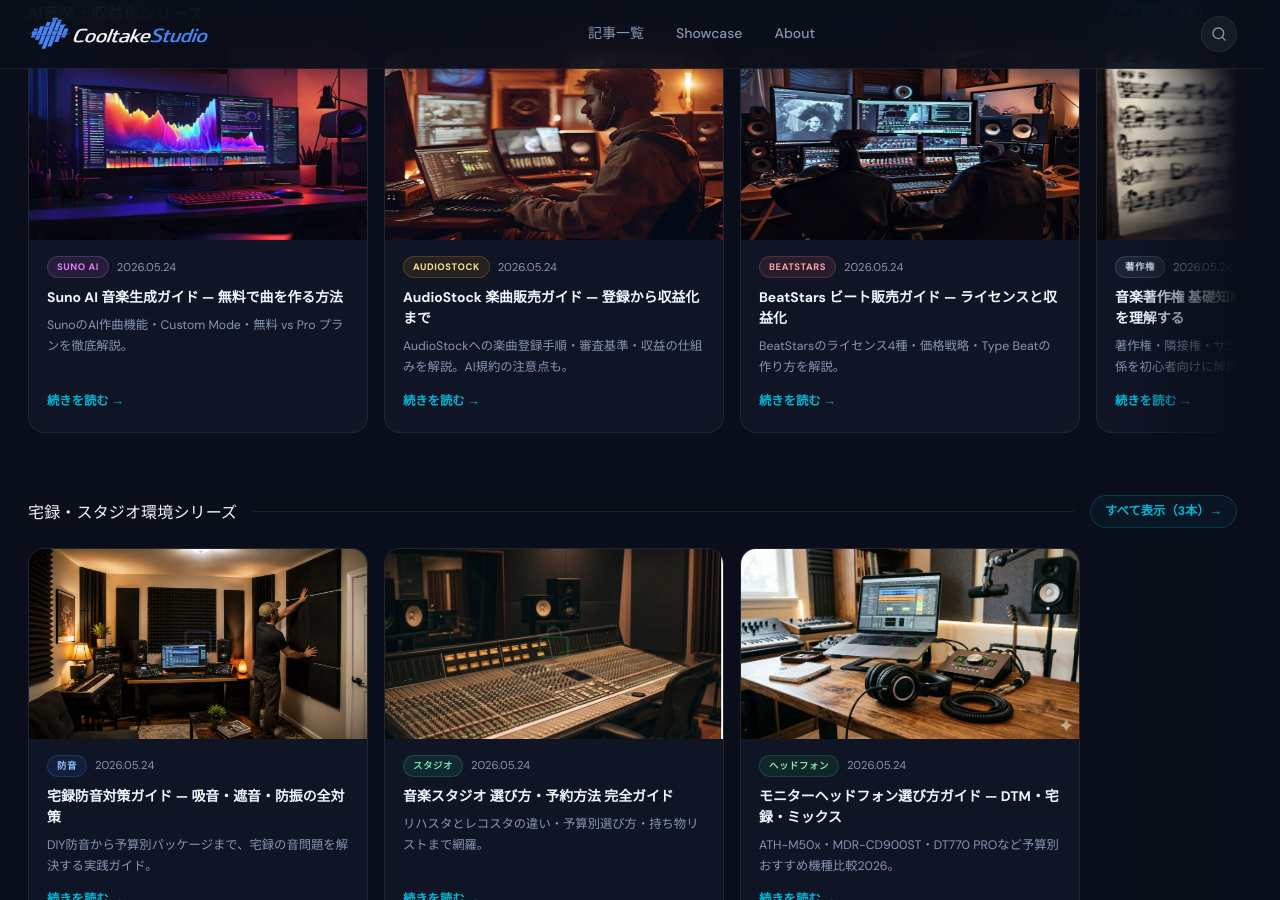
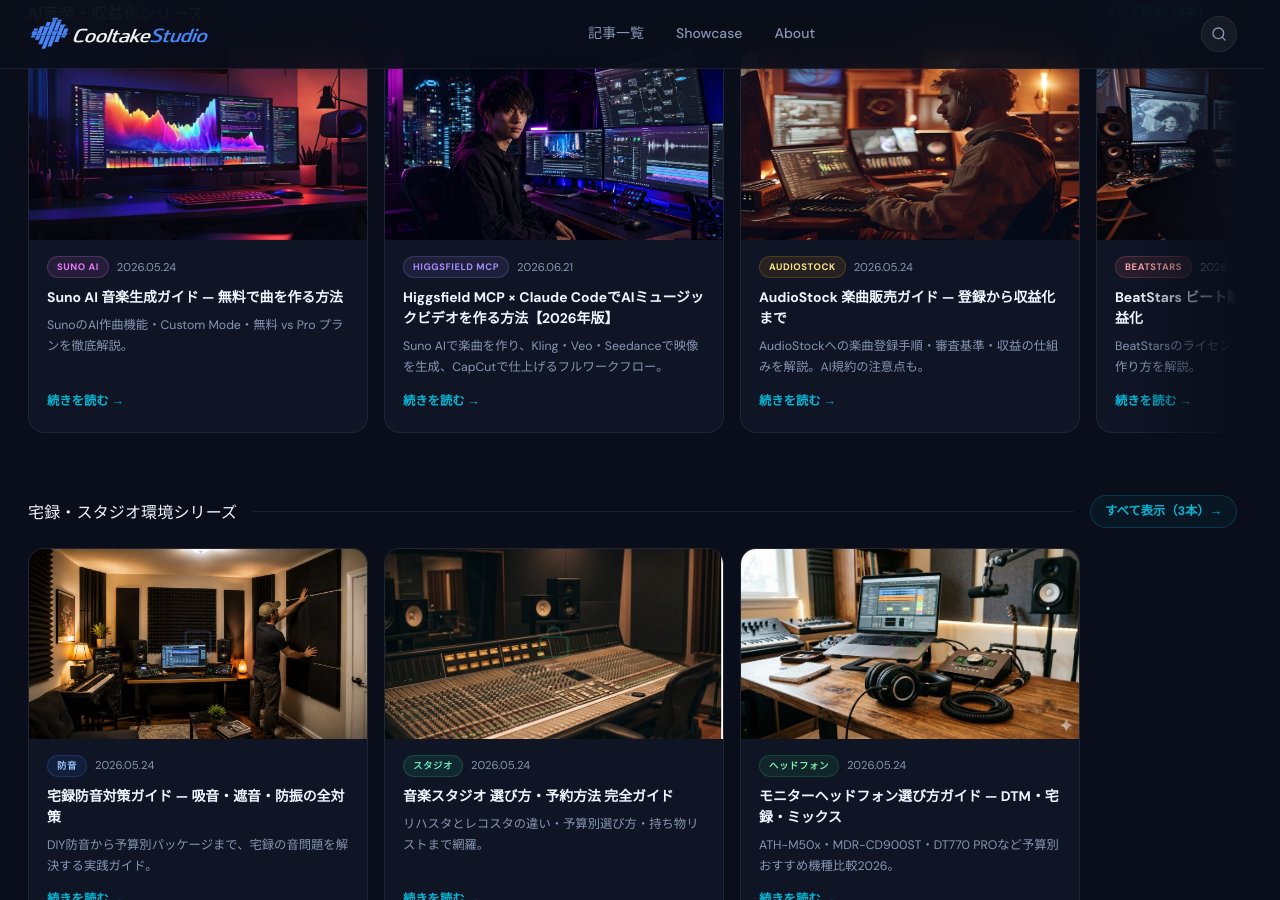
Before and after one commit to cooltake/cooltake-staging, a Jekyll site: the page index.html, which Jekyll copies as it is, in a window 1280 px wide and 900 px high, scrolled down 4167 px. Built offline with Jekyll 4.4.1, drawn with Linux system fonts in a browser that asks for light colours; some web fonts are replaced.

Commit message:
Add Higgsfield MCP series-card to AI music section in index.html

```diff
--- a/index.html
+++ b/index.html
@@ -1954,6 +1954,16 @@
               <div class="series-card-meta"><span class="series-tag" style="background:rgba(232,121,249,.1);color:#e879f9;border:1px solid rgba(232,121,249,.2)">Suno AI</span><span class="series-date">2026.05.24</span></div>
               <h3 class="series-card-title">Suno AI 音楽生成ガイド — 無料で曲を作る方法</h3>
               <p class="series-card-excerpt">SunoのAI作曲機能・Custom Mode・無料 vs Pro プランを徹底解説。</p>
+              <p class="series-card-read">続きを読む →</p>
+            </div>
+          </a>
+
+          <a href="/production/higgsfield-mcp-music-video-guide/" class="series-card">
+            <div class="series-card-img"><div class="series-card-img-inner"><img src="/assets/images/thumb-higgsfield-mcp-music-video.jpg" alt="" class="thumb-img" onerror="this.style.display='none'"><svg width="36" height="36" viewBox="0 0 26 26" fill="none" style="opacity:.18"><rect x="4" y="6" width="18" height="14" rx="2" stroke="#a78bfa" stroke-width="1.5"/><path d="M10 10 l6 3 -6 3 z" fill="#a78bfa"/></svg></div></div>
+            <div class="series-card-body">
+              <div class="series-card-meta"><span class="series-tag" style="background:rgba(167,139,250,.1);color:#a78bfa;border:1px solid rgba(167,139,250,.2)">Higgsfield MCP</span><span class="series-date">2026.06.21</span></div>
+              <h3 class="series-card-title">Higgsfield MCP × Claude CodeでAIミュージックビデオを作る方法【2026年版】</h3>
+              <p class="series-card-excerpt">Suno AIで楽曲を作り、Kling・Veo・Seedanceで映像を生成、CapCutで仕上げるフルワークフロー。</p>
               <p class="series-card-read">続きを読む →</p>
             </div>
           </a>
```
